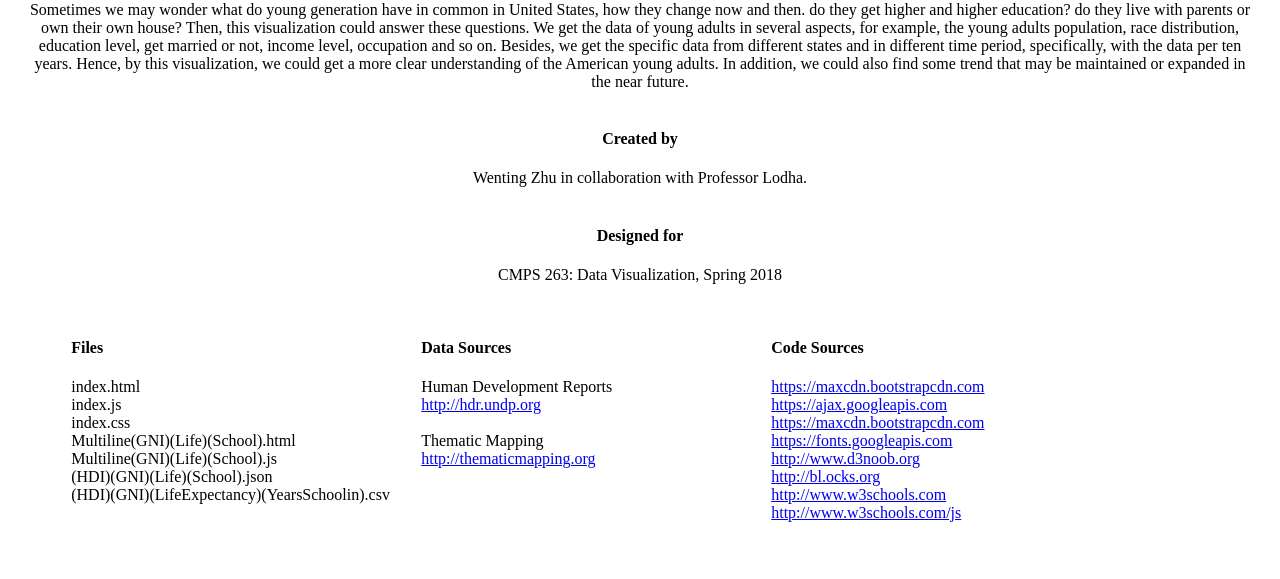
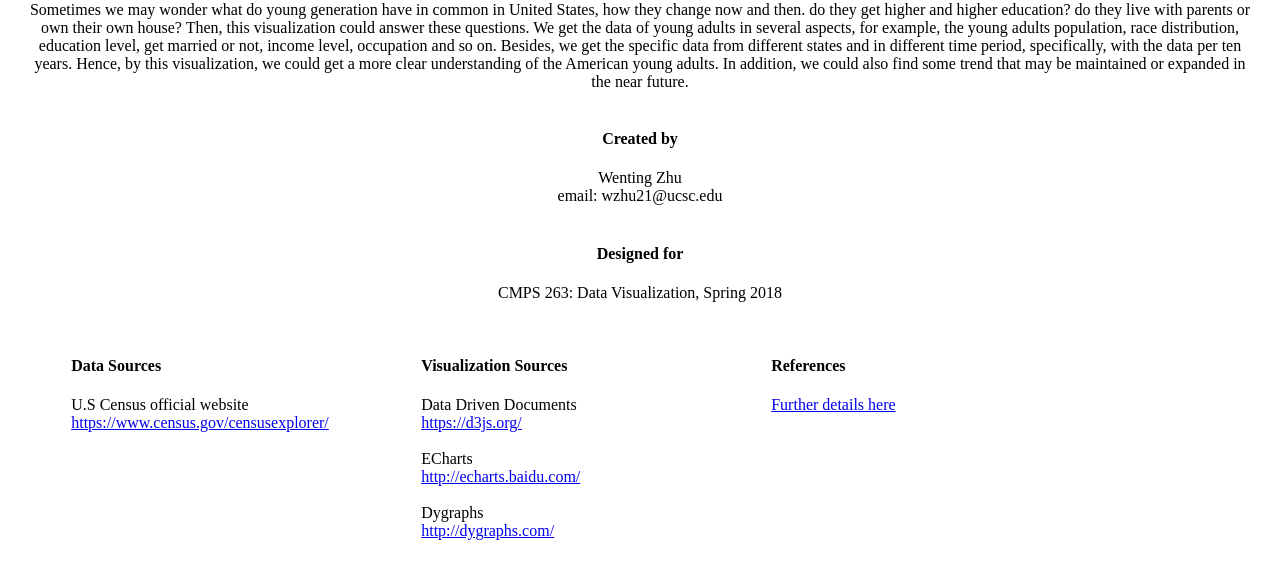
Before and after one commit to katrina9503/katrina9503.github.io, a plain HTML site: page index.html in a window 1280 px wide. Shown: the part 79-658 px from the top of the page. Drawn offline with nearby package versions, Linux system fonts and the light colour scheme.

Commit message:
Update index.html

```diff
--- a/index.html
+++ b/index.html
@@ -22,7 +22,9 @@
     <div style="text-align:center">
         <h4 style="font-weight: bold"><br/>Created by</h4>
         <p>
-            Wenting Zhu in collaboration with Professor Lodha.
+            Wenting Zhu
+            <br>
+            email: wzhu21@ucsc.edu
         </p>
         <h4 style="font-weight: bold"><br/>Designed for</h4>
         <p id="myParagraph">CMPS 263: Data Visualization, Spring 2018</p>
@@ -31,42 +33,28 @@
 
     <div style="width:90%; margin:0 auto">
         <div style="width:350px;height:500px;float:left">
-            <h4 style="font-weight: bold">Files</h4>
-            <p>
-                index.html <br/> index.js <br/> index.css <br/> Multiline(GNI)(Life)(School).html
-                <br/> Multiline(GNI)(Life)(School).js
-                <br/> (HDI)(GNI)(Life)(School).json
-                <br/> (HDI)(GNI)(LifeExpectancy)(YearsSchoolin).csv
+            <h4 style="font-weight: bold"> Data Sources</h4>
+            <p>U.S Census official website
+                <a href=https://www.census.gov/censusexplorer>https://www.census.gov/censusexplorer/</a>
             </p>
         </div>
 
         <div style="width:350px;height:500px;float:left">
-            <h4 style="font-weight: bold">Data Sources</h4>
+            <h4 style="font-weight: bold">Visualization Sources</h4>
             <p>
-                Human Development Reports<br/>
-                <a href="http://hdr.undp.org/en/composite/HDI">http://hdr.undp.org</a> <br> <br/> Thematic Mapping<br/>
-                <a href="http://thematicmapping.org/downloads/world_borders.php">http://thematicmapping.org</a>
+                Data Driven Documents<br/>
+                <a href="https://d3js.org/">https://d3js.org/</a>
+                <br/><br/> ECharts<br/>
+                <a href="http://echarts.baidu.com/">http://echarts.baidu.com/</a>
+                <br/><br/>Dygraphs<br/>
+                <a href="http://dygraphs.com/">http://dygraphs.com/</a>
             </p>
         </div>
 
         <div style="width:350px;height:500px;float:left">
-            <h4 style="font-weight: bold">Code Sources</h4>
-            <p id="myParagraph">
-                <a href="https://maxcdn.bootstrapcdn.com/bootstrap/3.3.7/css/bootstrap.min.css">https://maxcdn.bootstrapcdn.com</a>
-                <br/>
-                <a href="https://ajax.googleapis.com/ajax/libs/jquery/3.1.1/jquery.min.js">https://ajax.googleapis.com</a>
-                <br/>
-                <a href="https://maxcdn.bootstrapcdn.com/bootstrap/3.3.7/js/bootstrap.min.js">https://maxcdn.bootstrapcdn.com</a>
-                <br/>
-                <a href="https://fonts.googleapis.com/css?family=Open+Sans" rel="stylesheet">https://fonts.googleapis.com</a>
-                <br/>
-                <a href="http://www.d3noob.org/2013/01/adding-grid-lines-to-d3js-graph.html" rel="stylesheet">http://www.d3noob.org</a>
-                <br/>
-                <a href="http://bl.ocks.org/zanarmstrong/05c1e95bf7aa16c4768e" rel="stylesheet">http://bl.ocks.org</a>
-                <br/>
-                <a href="http://www.w3schools.com/js/js_htmldom_nodes.asp" rel="stylesheet">http://www.w3schools.com</a>
-                <br/>
-                <a href="http://www.w3schools.com/js/js_htmldom_navigation.asp" rel="stylesheet">http://www.w3schools.com/js</a>
+            <h4 style="font-weight: bold">References</h4>
+            <p>
+                <a href="http://dygraphs.com/">Further details here</a>
             </p>
         </div>
     </div>
```
